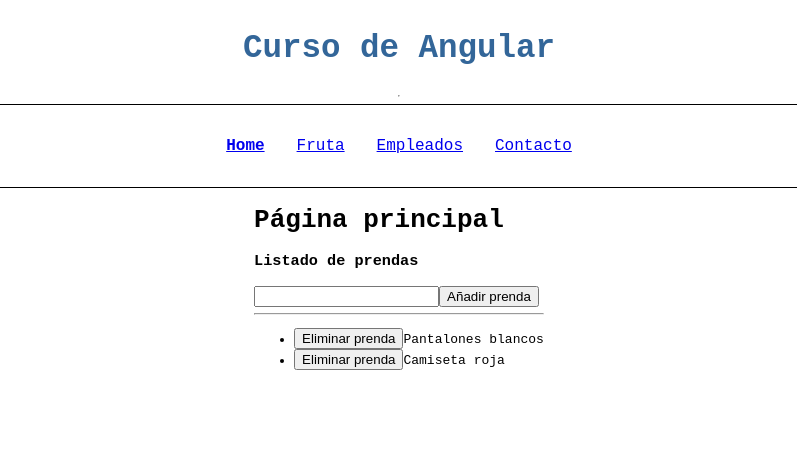
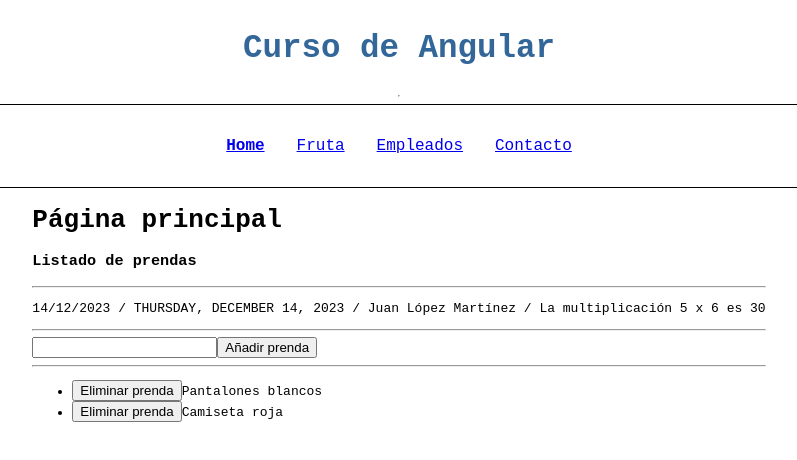
Before and after one commit to danilopgon/curso-angular-victor-robles, an Angular app: page / in a window 1280 px wide. Shown: the top 460 px of the page, without its empty margins (241-1038 px from the left). Built offline with nearby package versions, Linux system fonts and the light colour scheme.

Commit message:
pipes y custom pipes

```diff
--- a/src/app/home/home.component.html
+++ b/src/app/home/home.component.html
@@ -1,5 +1,16 @@
 <h1>{{title}}</h1>
 <h3>Listado de prendas</h3>
+<hr>
+<p>
+    {{fecha | date:"dd/MM/yyyy" }}
+    /
+    {{fecha | date:"fullDate" | uppercase }}
+    /
+    {{nombre | titlecase}}
+    /
+    {{5 | conversor: 6}}
+</p>
+<hr>
 <input type="text" [(ngModel)]="nuevaPrenda" />
 <button (click)="guardarPrenda()">Añadir prenda</button>
 <p *ngIf="nuevaPrenda"> La prenda a guardar es: {{nuevaPrenda}}</p>
--- a/src/app/home/home.component.ts
+++ b/src/app/home/home.component.ts
@@ -2,12 +2,13 @@ import { Component } from '@angular/core';
 import { CommonModule } from '@angular/common';
 import { FormsModule } from '@angular/forms';
 import { RopaService } from '../services/ropa.service';
+import { ConversorPipe } from '../pipes/conversor.pipe';
 
 @Component({
   selector: 'home',
   templateUrl: './home.component.html',
   standalone: true,
-  imports: [CommonModule, FormsModule],
+  imports: [CommonModule, FormsModule, ConversorPipe],
   providers: [RopaService],
 })
 export class HomeComponent {
@@ -15,8 +16,12 @@ export class HomeComponent {
   public listadoRopa: string[];
   public nuevaPrenda: string = '';
 
+  public fecha: Date;
+  public nombre = 'JUAN lópez Martínez';
+
   constructor(private _ropaService: RopaService) {
     this.listadoRopa = this._ropaService.getRopa();
+    this.fecha = new Date(2023, 11, 14);
   }
 
   ngOnInit() {
--- /dev/null
+++ b/src/app/pipes/conversor.pipe.ts
@@ -0,0 +1,10 @@
+import { Pipe, PipeTransform } from '@angular/core';
+
+@Pipe({ name: 'conversor', standalone: true })
+export class ConversorPipe implements PipeTransform {
+  transform(value: number, por: number): string {
+    let result = `La multiplicación ${value} x ${por} es ${value * por}`;
+
+    return result;
+  }
+}
```
